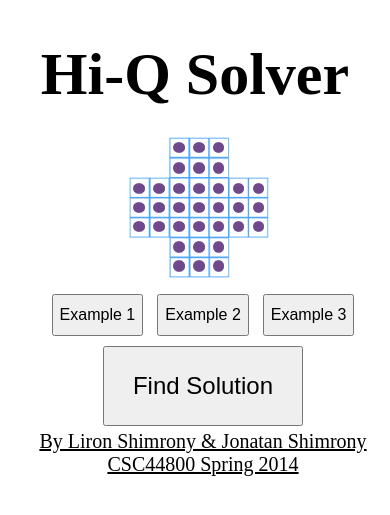
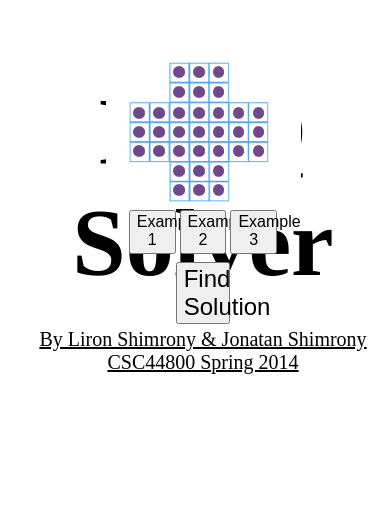
Before and after one commit to lsxliron/HiqSolver, a Flask app: page / in a window 390 px wide. Shown: the top 515 px of the page. Run offline with Flask 2, Linux system fonts and the light colour scheme; some libraries are stand-ins or nearby versions.

Commit message:
Fixed CSS for mobile support

```diff
--- a/wsgi/app/static/CSS/styles.css
+++ b/wsgi/app/static/CSS/styles.css
@@ -8,8 +8,8 @@
     position: relative;
     height: 50%;
     width: 50%;
+    z-index: 1;
 
-    z-index: 1;
 }
 
 .container
@@ -17,7 +17,8 @@
     display: block;
     width: 100%;
 	position: absolute;
-    margin-top: 2%
+    margin-top: 13%;
+
 
 }
 
@@ -38,9 +39,9 @@
 	margin-left: auto;
     margin-right: auto;
     position: relative;
-    width: 200px;
-    height: 80px;
-    font-size: x-large
+    width: 14%;
+    height: 50%;
+    font-size: x-large;
 }
 
 .loading
@@ -77,19 +78,27 @@
 
 .title
 {
-    font-size: 30px;
+    margin-top:1%;
     text-align: center;
+    font-size: 300%;
+    color: black;
+    text-align: left;
     display: block;
+    position: absolute;
     width: 100%;
-    height: 1%;
+    /*margin-bottom: 100%;*/
+    /*padding-bottom:100%;*/
+
 }
 
 .inner
 {
-    margin-left: 5px;
-    margin-right: 5px;
-    font-size: 16px;
+    /*margin-left: 5px;*/
+    /*margin-right: 5px;*/
+    font-size: 100%;
     text-align: center;
-    padding-top: 10px;
-    padding-bottom: 10px;
+    margin-top: 37%;
+    padding-bottom: 2%;
+    width: 30%;
+
 }
--- a/wsgi/app/templates/game.html
+++ b/wsgi/app/templates/game.html
@@ -13,15 +13,17 @@
 </head>
 
 <body>
-	<div id="title" class="title">
-		<h1>Hi-Q Solver</h1>
+<div style="position:absolute; width:100%;">
+
+	<div id="title" class ="title">
+		<h1 style="width:100%; text-align:center">Hi-Q Solver</h1>
 	</div>
 
 	<div id="message" class="message">
 	</div>
 
 
-	<div class="container" style="top:15%; width:100%; text-align:center">
+	<div class="container" style="top:10%; width:100%; text-align:center;">
 
 
 		<img src="{{url_for('static', filename='img/grid.jpg')}}" class="grid">
@@ -77,21 +79,22 @@
 	</div>
 
 
-<div class="container2" style="position:absolute; text-align:center; margin-top:-5.5%; width:100%; height:20%; display:block;">
-	<form id="findSolution" method="POST" style="position:relative; margin-top:40%; display:block;;">
-		<div id="innerButtons" class="inner">
-			<button class="inner" id="ex1">Example 1</button>
+<div class="container2" style="position:absolute; text-align:center;width:100%;">
+	<form id="findSolution" method="POST" style="position:relative; margin-top:33%; display:block;">
+		<div id="innerButtons" class="inner" style="width:40%; margin-left:30%; margin-right:30%;">
+			<button class="inner" id="ex1" >Example 1</button>
 			<button class="inner" id="ex2">Example 2</button>
 			<button class="inner" id="ex3">Example 3</button>
 		</div>
 
-		<button type="submit" class="submit">Find Solution</button>
+		<button type="submit" class="submit">Find<br>Solution</button>
 	</form>
 
 	<div class="credits">
 		<u>By	Liron Shimrony & Jonatan Shimrony<br>
 		CSC44800 Spring 2014</u>
 	</div>
+</div>
 </div>
 
 
```
